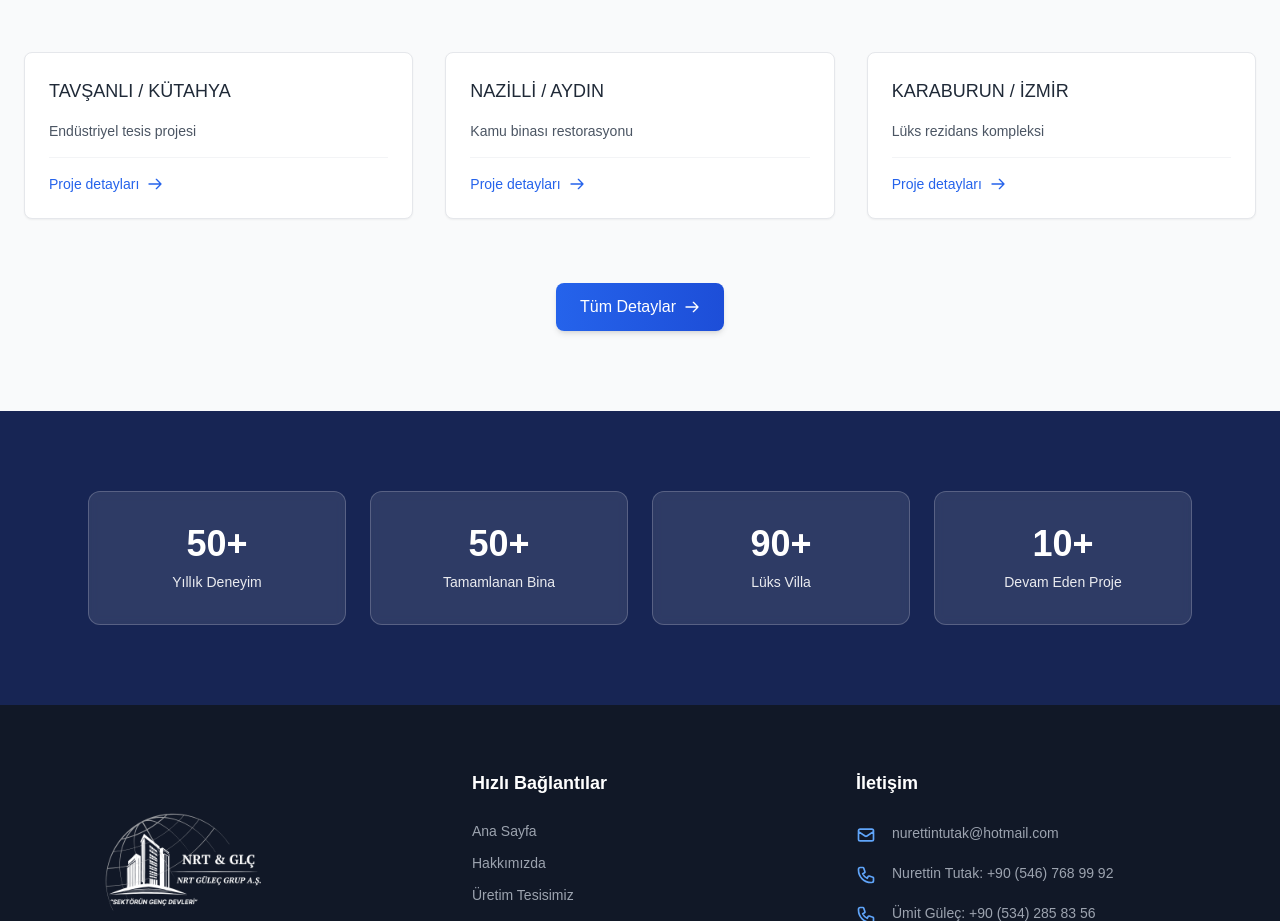
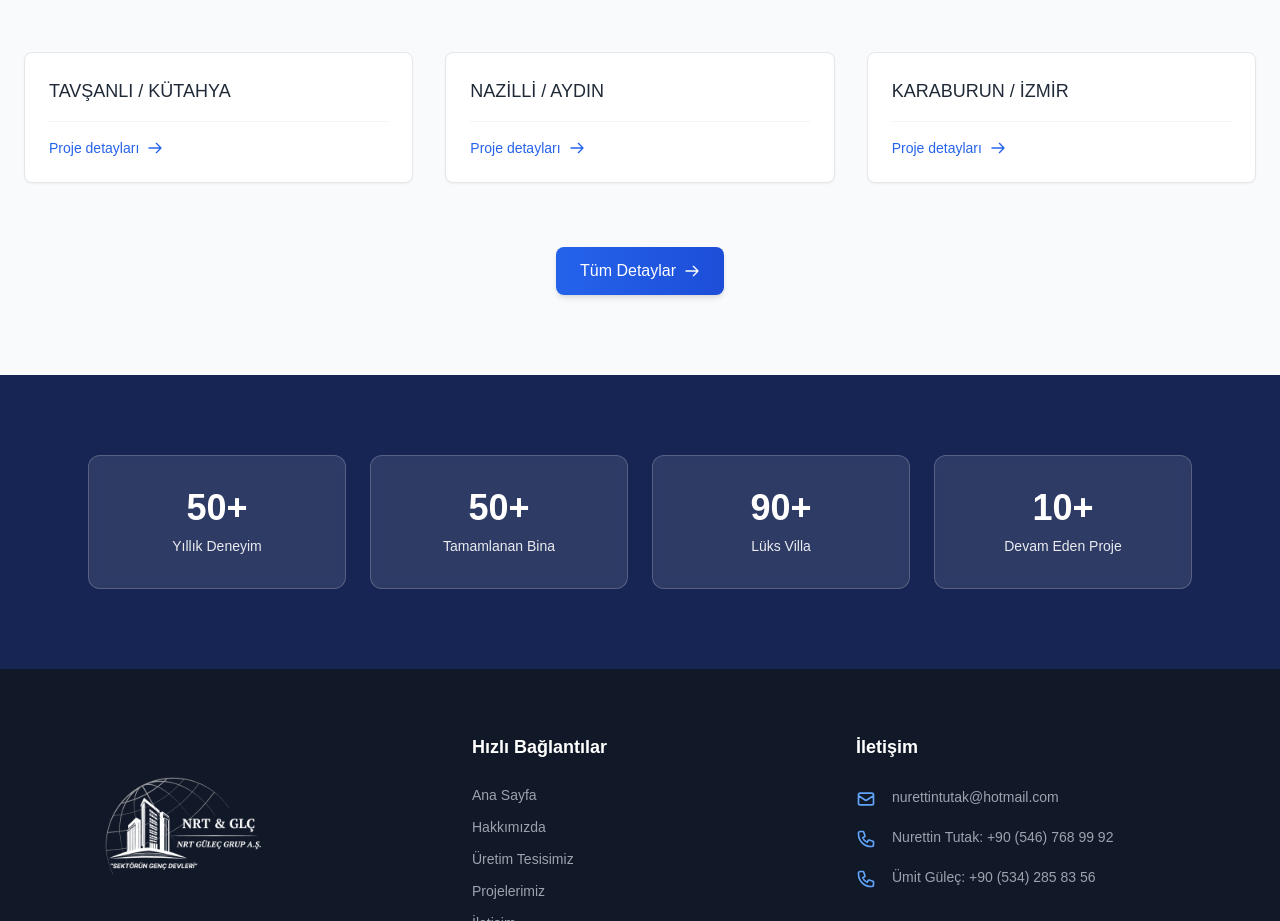
Before and after one commit to ardaaskinn01/nurettin-tutak, a Next.js app: page / in a window 1280 px wide. Shown: the part 4860-5781 px from the top of the page. Built offline with nearby package versions, Linux system fonts and the light colour scheme.

Commit message:
last commit

```diff
--- a/src/app/page.js
+++ b/src/app/page.js
@@ -370,17 +370,14 @@ export default function Home() {
                 {
                   title: "TAVŞANLI / KÜTAHYA",
                   link: "/projelerimiz/tavsanli",
-                  description: "Endüstriyel tesis projesi"
                 },
                 {
                   title: "NAZİLLİ / AYDIN",
                   link: "/projelerimiz/nazilli",
-                  description: "Kamu binası restorasyonu"
                 },
                 {
                   title: "KARABURUN / İZMİR",
                   link: "/projelerimiz/karaburun",
-                  description: "Lüks rezidans kompleksi"
                 }
               ].map((project, index) => (
                 <div key={index} className="group">
@@ -389,7 +386,6 @@ export default function Home() {
                       <div className="mb-4 flex justify-between items-start">
                         <h3 className="text-lg font-medium text-gray-800">{project.title}</h3>
                       </div>
-                      <p className="text-gray-600 text-sm mb-4">{project.description}</p>
                       <div className="text-blue-600 text-sm font-medium flex items-center mt-auto pt-4 border-t border-gray-100 group-hover:border-gray-200 transition-colors">
                         Proje detayları
                         <svg className="w-4 h-4 ml-2 transition-transform group-hover:translate-x-1" fill="none" stroke="currentColor" viewBox="0 0 24 24">
```
